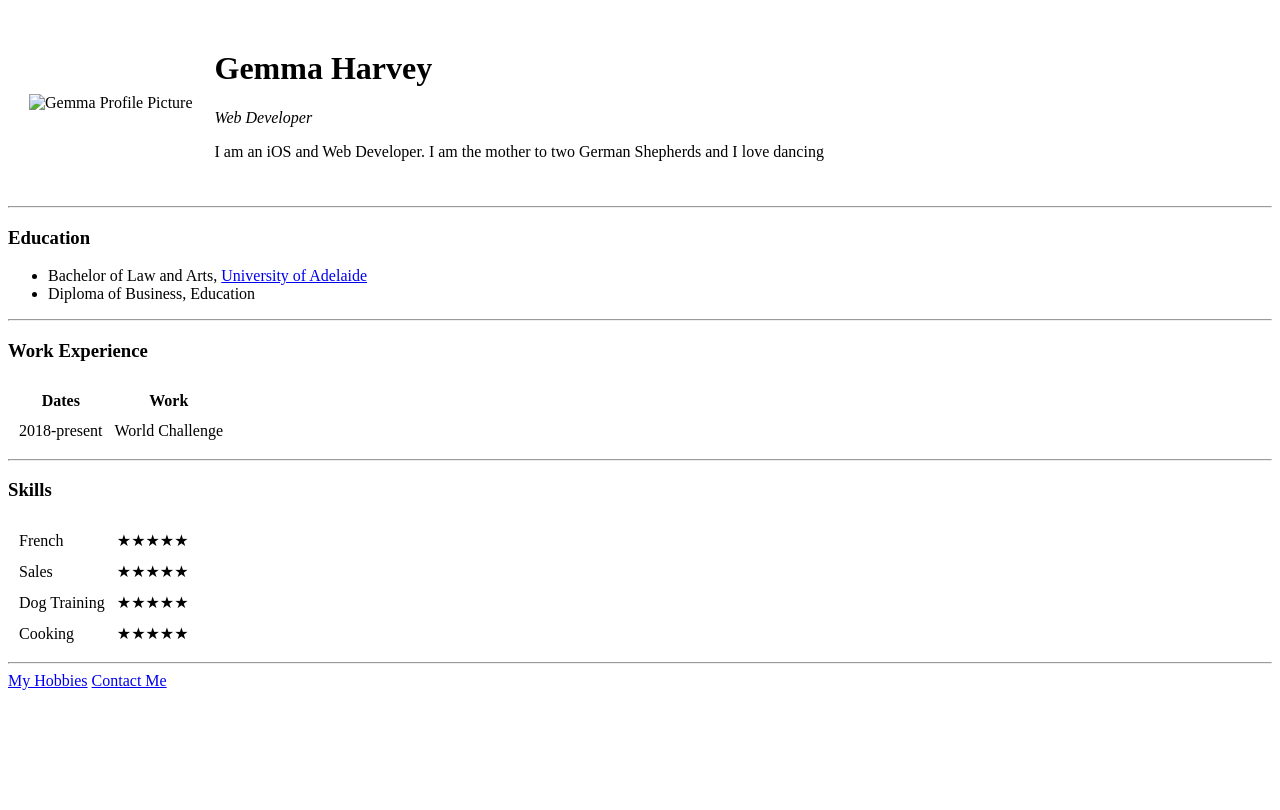
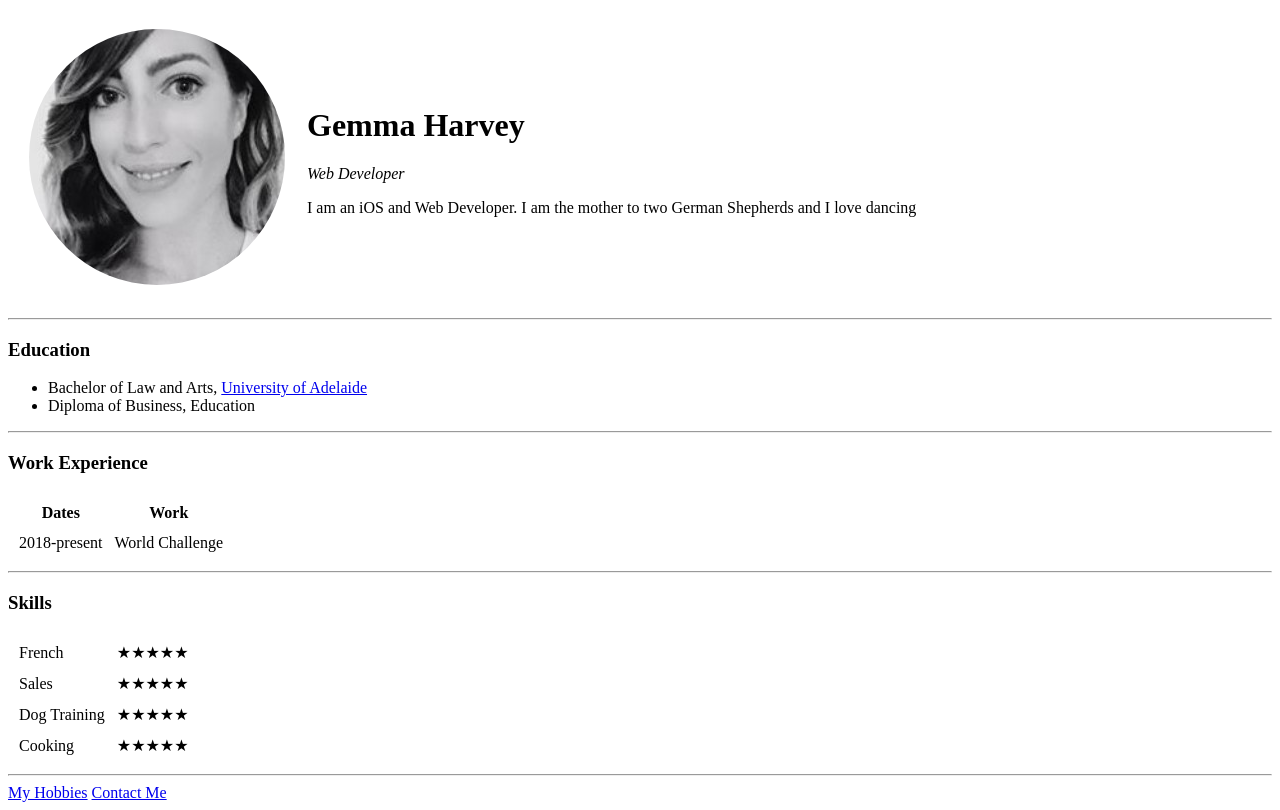
Before and after one commit to gemmafaye/cv, a plain HTML site: page index.html in a window 1280 px wide. Drawn offline with Linux system fonts and the light colour scheme; the site is published under a folder, as on GitHub Pages, so addresses that start at the root find nothing.

Commit message:
Image still not working
Added capital I to "images"
Additional "/" did not fix

```diff
--- a/index.html
+++ b/index.html
@@ -9,7 +9,7 @@
 <body>
   <table cellspacing="20">
     <tr>
-      <td><img src="/images/Gemma 1.png" alt="Gemma Profile Picture"></td>
+      <td><img src="Images/Gemma 1.png" alt="Gemma Profile Picture"></td>
       <td>
         <h1> Gemma Harvey </h1>
         <p> <em>Web Developer</em> </p>
```
